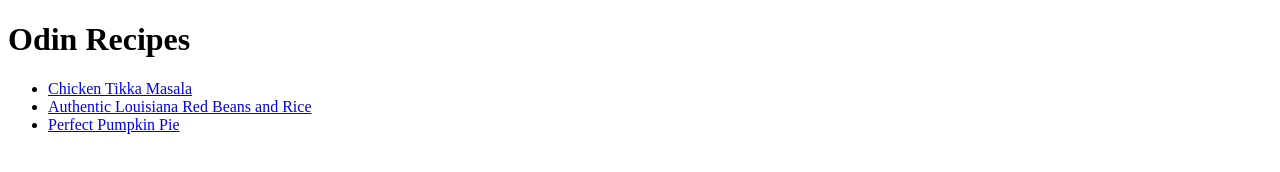
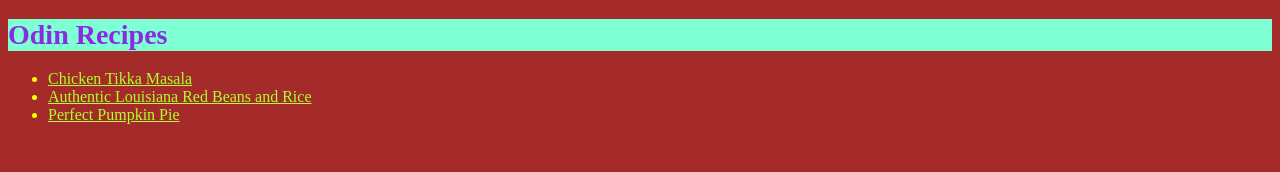
Before and after one commit to zmahand/odin-recipes, a plain HTML site: page index.html in a window 1280 px wide. Drawn offline with Linux system fonts and the light colour scheme.

Commit message:
feat: added some basic CSS styling

```diff
--- a/index.html
+++ b/index.html
@@ -3,15 +3,16 @@
 <head>
     <meta charset="UTF-8">
     <meta name="viewport" content="width=device-width, initial-scale=1.0">
+    <link rel="stylesheet" href="style.css">
     <title>Odin Recipes</title>
 </head>
 <body>
-    <h1>Odin Recipes</h1>
+    <h1 class="title">Odin Recipes</h1>
 
     <ul>
-        <li><a href="./recipes/chicken-tikka-masala.html">Chicken Tikka Masala</a></li>
-        <li><a href="./recipes/red-beans-rice.html">Authentic Louisiana Red Beans and Rice</a></li>
-        <li><a href="./recipes/pumpkin-pie.html">Perfect Pumpkin Pie</a></li>
+        <li><a href="./recipes/chicken-tikka-masala.html" class="link">Chicken Tikka Masala</a></li>
+        <li><a href="./recipes/red-beans-rice.html" class="link">Authentic Louisiana Red Beans and Rice</a></li>
+        <li><a href="./recipes/pumpkin-pie.html" class="link">Perfect Pumpkin Pie</a></li>
     </ul>
 
 </body>
--- /dev/null
+++ b/style.css
@@ -0,0 +1,26 @@
+html {
+    background-color: brown;
+}
+
+.title {
+    font-size: 28px;
+    font-weight: bold;
+    color: blueviolet;
+    background-color: aquamarine;
+}
+
+.link {
+    color: greenyellow;
+}
+
+.description {
+    color: cornflowerblue;
+}
+
+ul li {
+    color: yellow;
+}
+
+ol li {
+    color: cyan;
+}
```
Also changed, not shown: recipes/chicken-tikka-masala.html (+2 -1 lines), recipes/pumpkin-pie.html (+2 -1 lines), recipes/red-beans-rice.html (+2 -1 lines).
